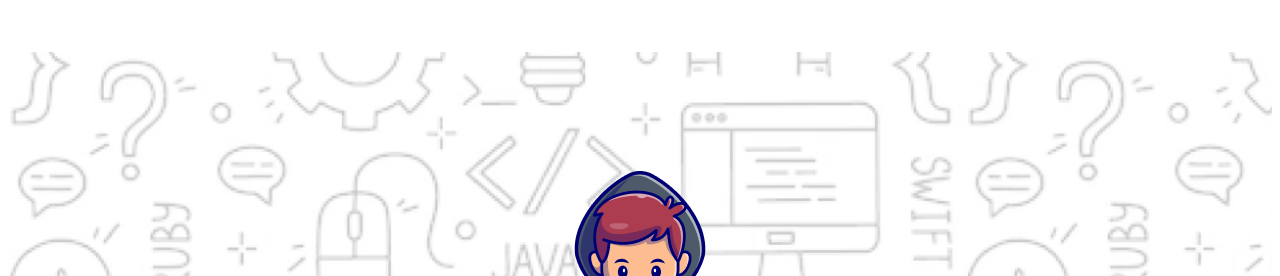
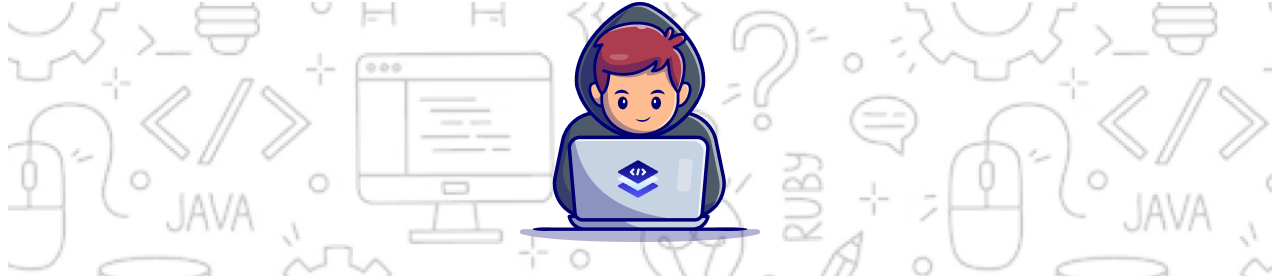
Before and after one commit to developer-shahidul/programing--hero-project, a plain HTML site: page index.html in a window 1280 px wide. Shown: the part 96-372 px from the top of the page. Drawn offline with Linux system fonts and the light colour scheme; a web font is replaced by a local one.

Commit message:
screen problem solve

```diff
--- a/style/style.css
+++ b/style/style.css
@@ -27,13 +27,18 @@
 .banner-container {
   background-image: url("../img/Hero-bg.png");
   background-size: cover;
+  background-repeat: no-repeat;
+  background-origin: content-box;
+  background-clip: padding-box;
+  background-position: center;
   height: 867px;
   width: 100%;
   margin-top: 50px;
   margin-bottom: 74px;
-  display: grid;
-  grid-template-columns: 1fr;
+  display: flex;
+  flex-direction: column;
   align-items: center;
+  margin: 0 auto;
 }
 .banner-content {
   width: 998px;
@@ -145,9 +150,10 @@
 .target {
   width: 1140px;
   text-align: center;
+  justify-content: center;
   margin: 0 auto;
-  display: grid;
-  grid-template-columns: auto;
+  display: flex;
+  flex-direction: column;
   gap: 111px;
 }
 
```
